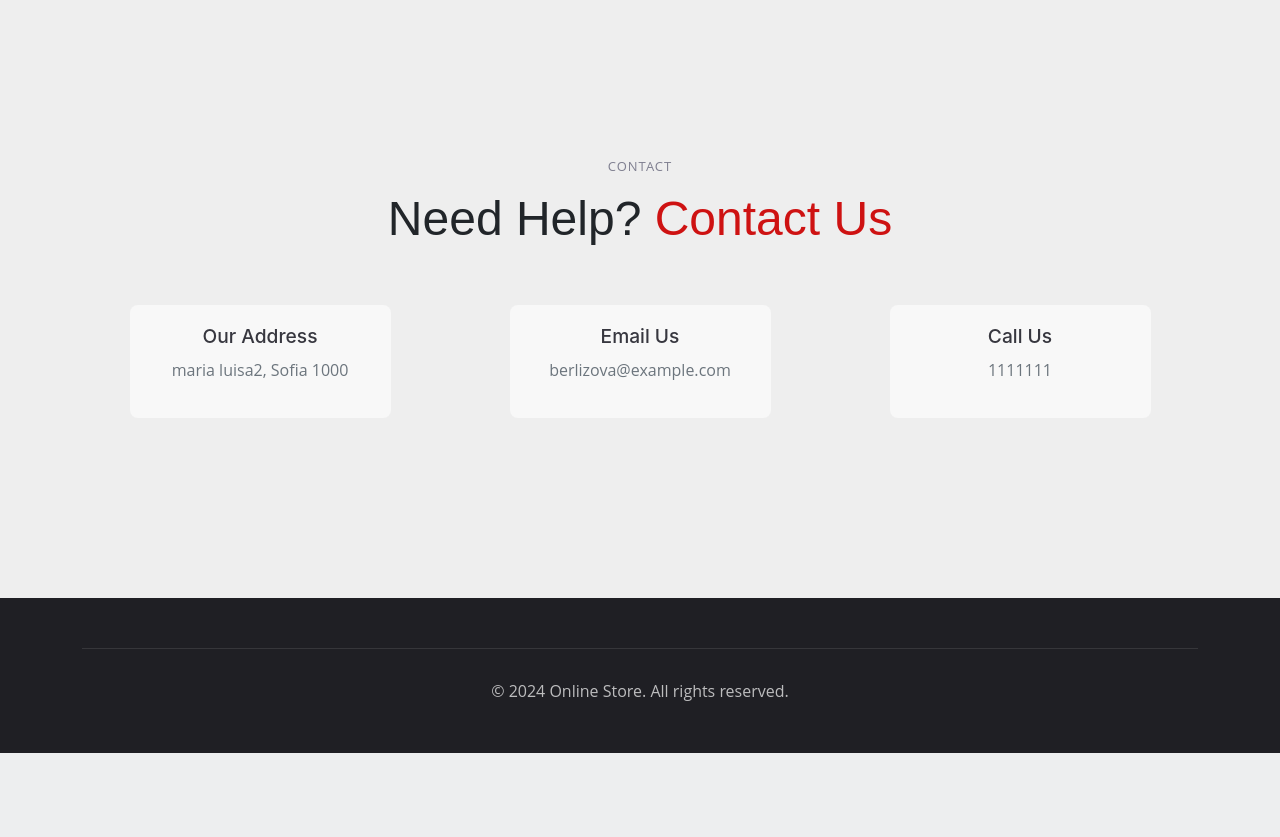
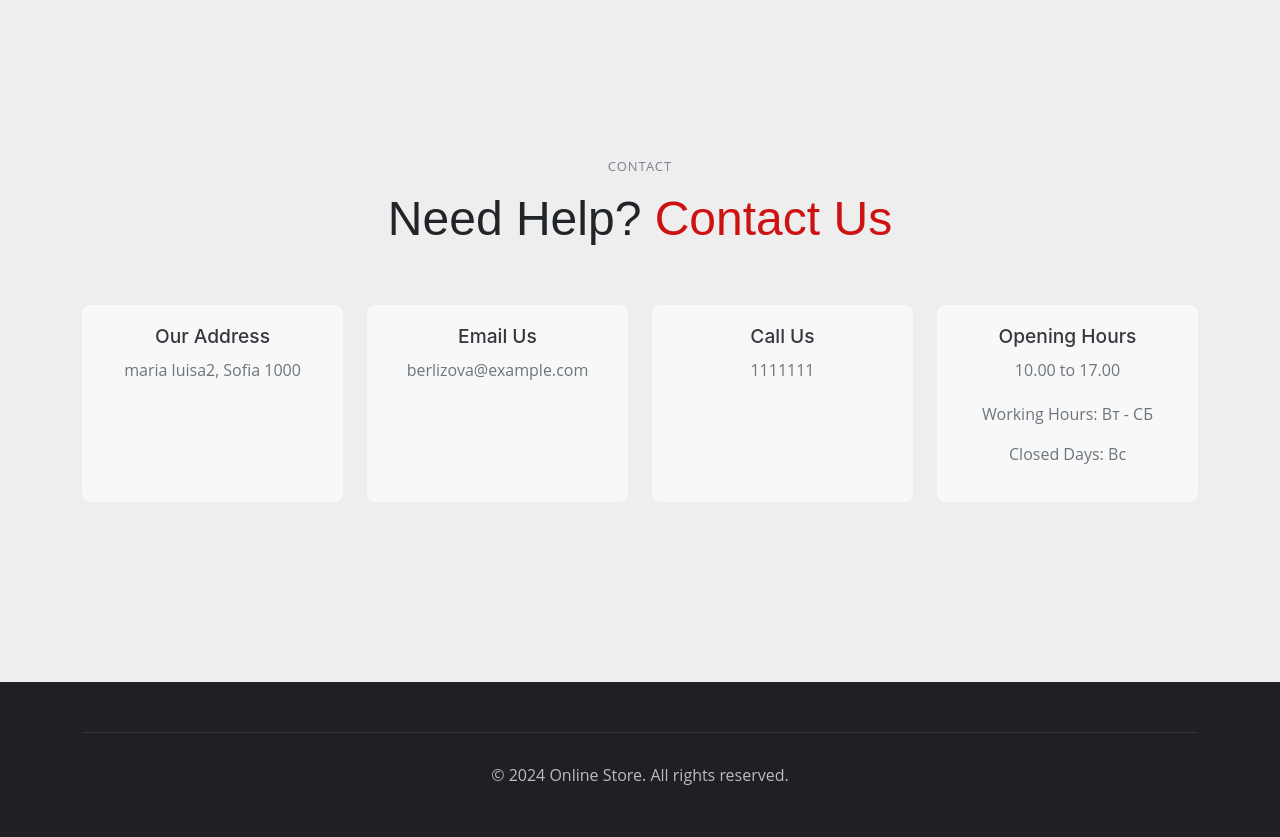
Before and after one commit to berlizova/berlizova, a Django app: page / in a window 1280 px wide. Shown: the part 3845-4682 px from the top of the page. Before the commit the page ends 4598 px from the top, so only its background shows below. Run offline with Django 5.2, Linux system fonts and the light colour scheme; data comes from the database, SQL or seed files in the repository; both versions use the stored data as it was after the commit; some libraries are stand-ins or nearby versions.

Commit message:
Closed Days

```diff
--- a/shop/admin.py
+++ b/shop/admin.py
@@ -29,7 +29,8 @@ class ProdAdmin(admin.ModelAdmin):
 
 @admin.register(Contacts)
 class ContactsAdmin(admin.ModelAdmin):
-    list_display = ('address', 'email', 'phone', 'opening_hours')
+    list_display = ('address', 'email', 'phone', 'opening_hours', 'working_hours', 'closed_days')
+    search_fields = ('address', 'email', 'phone')
 
 
 @admin.register(Staff)
--- a/shop/models.py
+++ b/shop/models.py
@@ -60,6 +60,8 @@ class Contacts(models.Model):
     email = models.EmailField()
     phone = models.CharField(max_length=15)
     opening_hours = models.TextField()
+    working_hours = models.TextField(blank=True, null=True)
+    closed_days = models.CharField(max_length=255, blank=True, null=True)
 
     class Meta:
         verbose_name = 'Contact'
--- a/shop/templates/shop/contacts.html
+++ b/shop/templates/shop/contacts.html
@@ -27,6 +27,17 @@
                         <p>{{ contact.phone }}</p>
                     </div>
                 </div>
+                <div class="col-lg-3 col-md-6 mt-4 mt-lg-0 d-flex align-items-stretch">
+                    <div class="info-box">
+                        <i class="bx bx-time"></i>
+                        <h3>Opening Hours</h3>
+                        <p>{{ contact.opening_hours }}</p>
+                        <div class="additional-info">
+                            <p>Working Hours: {{ contact.working_hours }}</p>
+                            <p>Closed Days: {{ contact.closed_days }}</p>
+                        </div>
+                    </div>
+                </div>
             {% endfor %}
         </div>
     </div>
--- a/static/css/main.css
+++ b/static/css/main.css
@@ -263,6 +263,11 @@ section {
     box-shadow: 0 0 20px rgba(0, 0, 0, 0.1);
 }
 
+/* Additional Contact Info */
+.info-box .additional-info {
+    margin-top: 20px;
+}
+
 /* Footer */
 .footer {
     background-color: #1f1f24;
```
Also changed, not shown: db.sqlite3, shop/migrations/0003_contacts_closed_days_contacts_working_hours.py (added).
